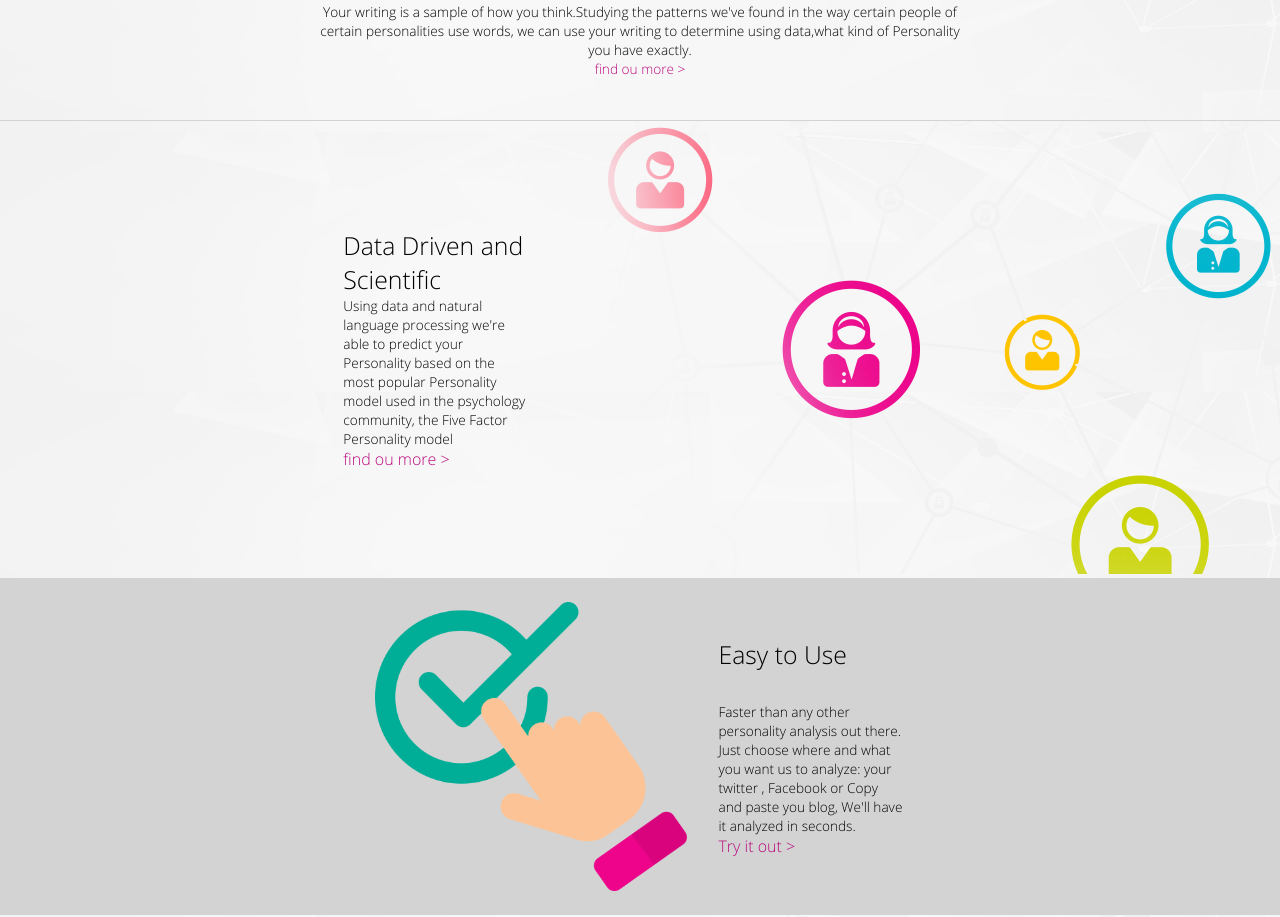
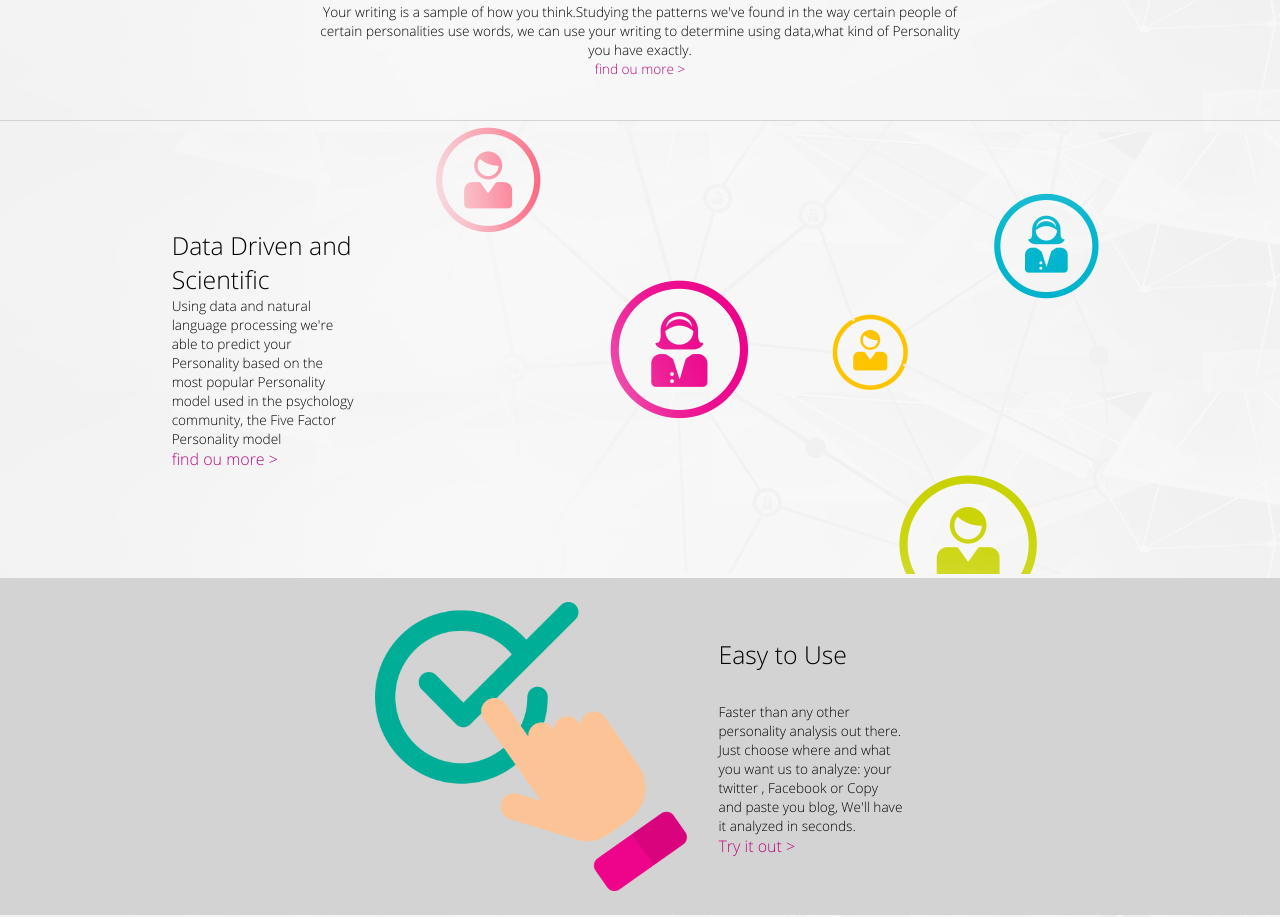
Before and after one commit to Nitcheu2020/Mindmetrics, a React (Create React App) app: page / in a window 1280 px wide. Shown: the part 980-1897 px from the top of the page. Built offline with nearby package versions, Linux system fonts and the light colour scheme; no server answers.

Commit message:
alignment

```diff
--- a/src/Home.js
+++ b/src/Home.js
@@ -69,7 +69,7 @@ const  Home =(props) =>{
             <label style={{color:'#ba097d','marginTop':heightScreen(10),alignSelf:'center',paddingBottom:heightScreen(86),fontFamily:'Open Sans Light'}}>{TextKey.home.findOrMore} &gt; </label>
           </Link>
         </label>
-        <nav style={{display:'flex','flexDirection':'row',width:'100%',alignItems:'center',justifyContent:'flex-end',borderTop: '1px solid #d3d3d3',marginTop:heightScreen(86)}}>
+        <nav style={{display:'flex','flexDirection':'row',width:'100%',alignItems:'center',justifyContent:'center',borderTop: '1px solid #d3d3d3',marginTop:heightScreen(86)}}>
           <label style={{display: 'flex','flexDirection':'column',paddingRight:widthScreen(125)}}>
             <a style={{fontSize:widthScreen(40), fontFamily:'Open Sans Light',width:widthScreen(298.47)}} name="hwItW"> {TextKey.home.dataDriven} </a>
             <label style={{fontSize:widthScreen(22), fontFamily:'Open Sans Light',width:widthScreen(298.47)}}>{TextKey.home.usingData}</label>
```
